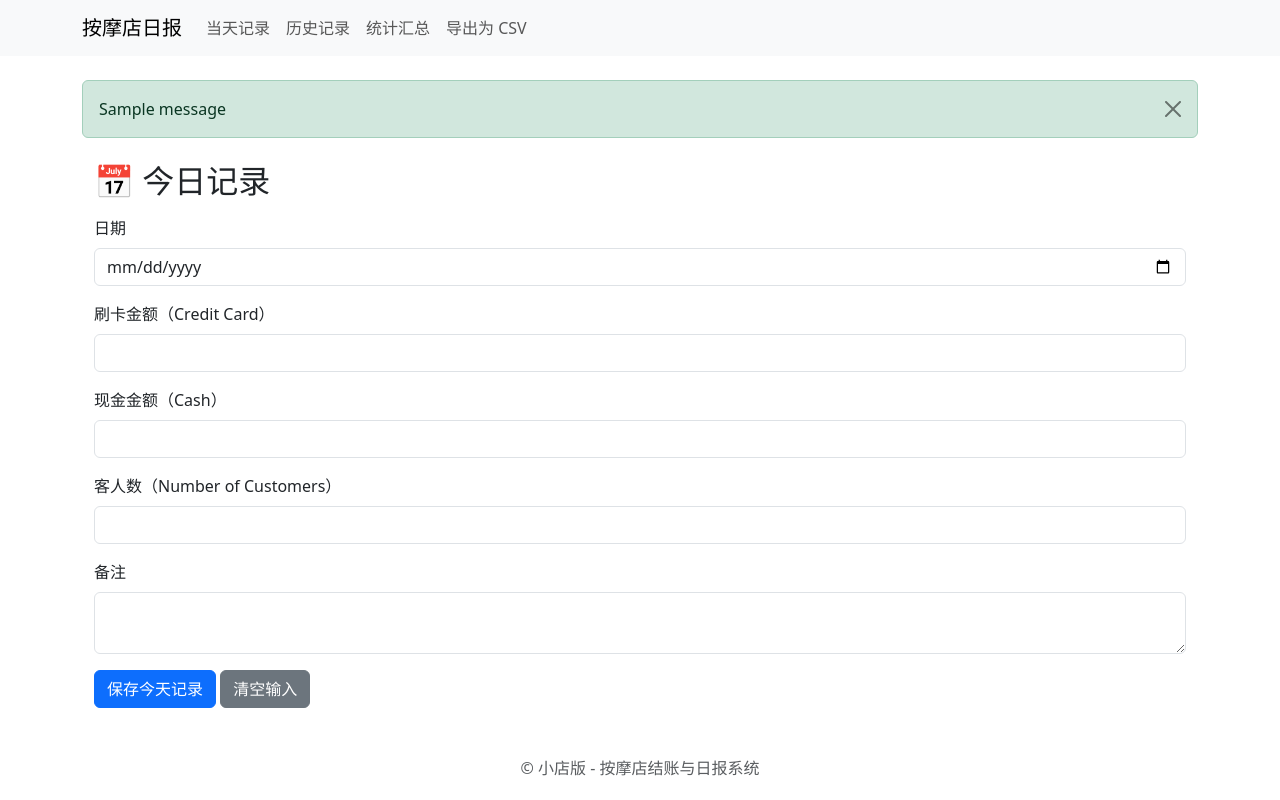
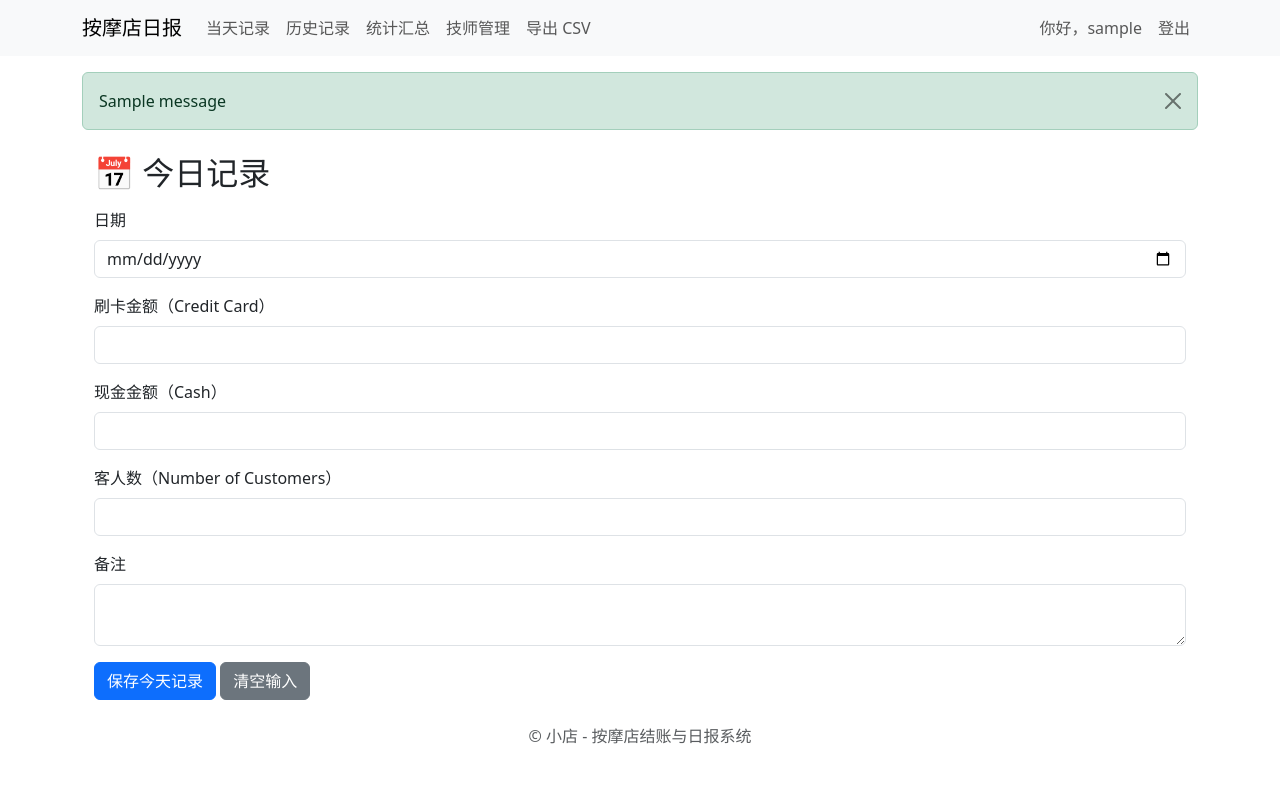
Before and after one commit to zhenliu0513/zhensrelaxingstation, a Flask app: template templates/index.html in a window 1280 px wide. Run offline with Flask 2, Linux system fonts and the light colour scheme; the template is opened without the code that fills it, so the values that code supplies are empty; a user stored in the database is signed in; tables that the repository leaves empty hold one stand-in row (values such as "Sample post"); one stand-in notice (Sample message) is shown; parts of the project's set-up code (start-up, migrations or seed data) failed here and were passed over.

Commit message:
Update layout HTML for title and navigation links

```diff
--- a/templates/layout.html
+++ b/templates/layout.html
@@ -1,23 +1,32 @@
 <!doctype html>
-<html lang="zh-cn">
+<html lang="zh-CN">
   <head>
     <meta charset="utf-8">
     <meta name="viewport" content="width=device-width, initial-scale=1">
-    <title>按摩店结账与日报系统</title>
-    <!-- Bootstrap CDN -->
+    <title>按摩店结账与日报管理</title>
     <link href="https://cdn.jsdelivr.net/npm/bootstrap@5.3.2/dist/css/bootstrap.min.css" rel="stylesheet">
     <link href="{{ url_for('static', filename='style.css') }}" rel="stylesheet">
+    <script src="https://cdn.jsdelivr.net/npm/chart.js"></script>
   </head>
   <body>
-    <nav class="navbar navbar-expand-lg navbar-light bg-light mb-4">
+    <nav class="navbar navbar-expand-lg navbar-light bg-light mb-3">
       <div class="container">
-        <a class="navbar-brand" href="{{ url_for('index') }}">按摩店日报</a>
+        <a class="navbar-brand" href="{{ url_for('main.index') }}">按摩店日报</a>
         <div class="collapse navbar-collapse">
           <ul class="navbar-nav me-auto">
-            <li class="nav-item"><a class="nav-link" href="{{ url_for('index') }}">当天记录</a></li>
-            <li class="nav-item"><a class="nav-link" href="{{ url_for('history') }}">历史记录</a></li>
-            <li class="nav-item"><a class="nav-link" href="{{ url_for('stats') }}">统计汇总</a></li>
-            <li class="nav-item"><a class="nav-link" href="{{ url_for('export_csv') }}">导出为 CSV</a></li>
+            <li class="nav-item"><a class="nav-link" href="{{ url_for('main.index') }}">当天记录</a></li>
+            <li class="nav-item"><a class="nav-link" href="{{ url_for('main.history') }}">历史记录</a></li>
+            <li class="nav-item"><a class="nav-link" href="{{ url_for('main.stats') }}">统计汇总</a></li>
+            <li class="nav-item"><a class="nav-link" href="{{ url_for('main.therapists') }}">技师管理</a></li>
+            <li class="nav-item"><a class="nav-link" href="{{ url_for('main.export_csv') }}">导出 CSV</a></li>
+          </ul>
+          <ul class="navbar-nav ms-auto">
+            {% if current_user.is_authenticated %}
+              <li class="nav-item"><span class="nav-link">你好，{{ current_user.username }}</span></li>
+              <li class="nav-item"><a class="nav-link" href="{{ url_for('auth.logout') }}">登出</a></li>
+            {% else %}
+              <li class="nav-item"><a class="nav-link" href="{{ url_for('auth.login') }}">登录</a></li>
+            {% endif %}
           </ul>
         </div>
       </div>
@@ -26,22 +35,20 @@
     <div class="container">
       {% with messages = get_flashed_messages(with_categories=true) %}
         {% if messages %}
-          {% for category, msg in messages %}
-            <div class="alert alert-{{ category }} alert-dismissible fade show" role="alert">
+          {% for cat, msg in messages %}
+            <div class="alert alert-{{ cat }} alert-dismissible fade show" role="alert">
               {{ msg }}
               <button type="button" class="btn-close" data-bs-dismiss="alert" aria-label="Close"></button>
             </div>
           {% endfor %}
         {% endif %}
       {% endwith %}
-
       {% block content %}{% endblock %}
     </div>
 
-    <footer class="text-center mt-5 mb-3 text-muted">
-      &copy; 小店版 - 按摩店结账与日报系统
+    <footer class="text-center mt-4 mb-3 text-muted">
+      &copy; 小店 - 按摩店结账与日报系统
     </footer>
-
     <script src="https://cdn.jsdelivr.net/npm/bootstrap@5.3.2/dist/js/bootstrap.bundle.min.js"></script>
   </body>
 </html>
```
